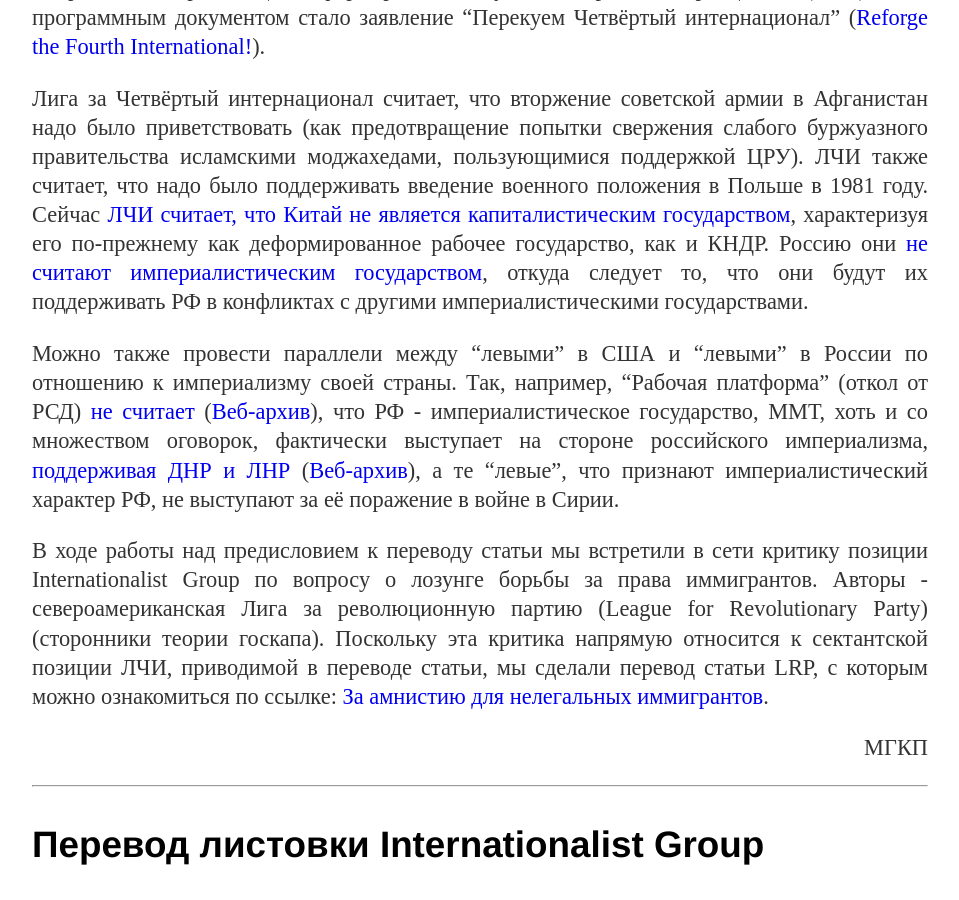
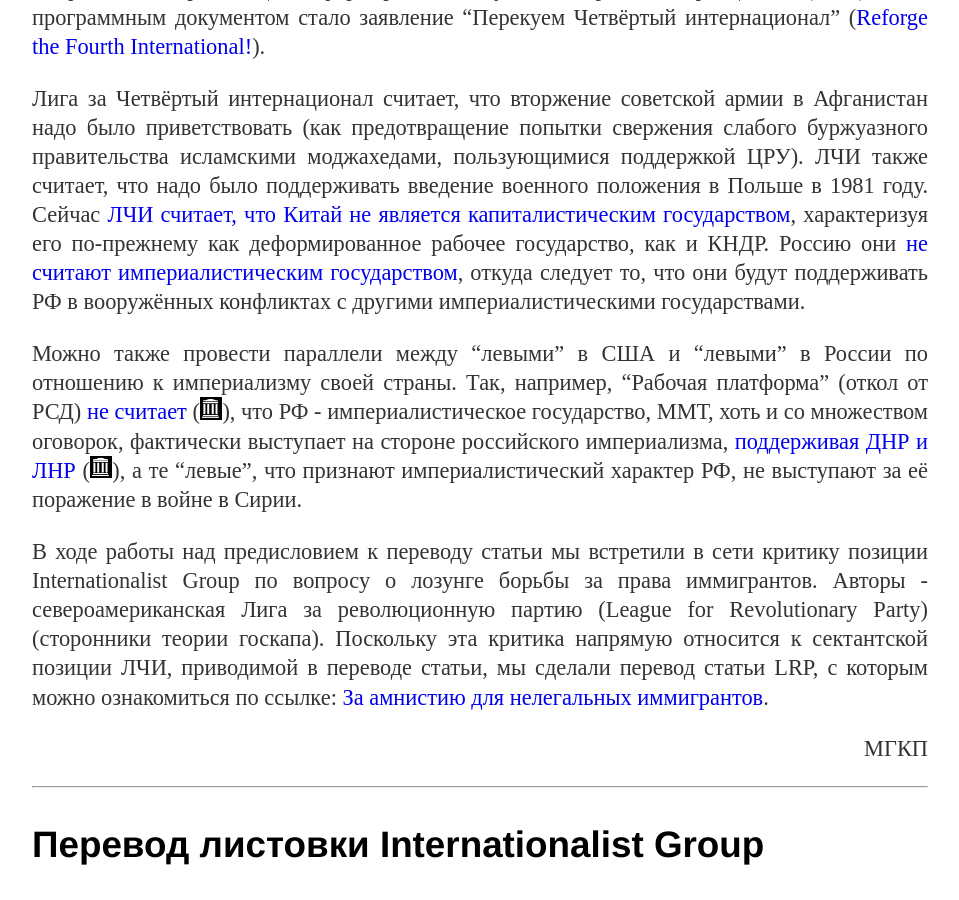
Before and after one commit to mgkp/mgkp.github.io, a Jekyll site: the page built from blog/_posts/2017-05-28-ig.md, in a window 1280 px wide and 900 px high, scrolled down 1638 px. Shown: the whole window, without its empty margins (160-1119 px from the left). Built offline with Jekyll 4.4.1, drawn with Linux system fonts in a browser that asks for light colours; some of the changed lines change nothing that is shown.

Commit message:
misprint fixed, web-archive logo added

```diff
--- a/blog/_posts/2017-05-28-ig.md
+++ b/blog/_posts/2017-05-28-ig.md
@@ -17,9 +17,9 @@
 
 В апреле того же года  Internationalist Group, Liga Quarta-Internacionalista do Brasil и фракция “Перманентная революция” сформировали Лигу за Четвёртый интернационал (ЛЧИ), чьим программным документом стало заявление “Перекуем Четвёртый интернационал” ([Reforge the Fourth International!](http://www.internationalist.org/lfideclaration.html)).
 
-Лига за Четвёртый интернационал считает, что вторжение советской армии в Афганистан надо было приветствовать (как предотвращение попытки свержения слабого буржуазного правительства исламскими моджахедами, пользующимися поддержкой ЦРУ). ЛЧИ также считает, что надо было поддерживать введение военного положения в Польше в 1981 году. Сейчас [ЛЧИ считает, что Китай не является капиталистическим государством](http://www.internationalist.org/iclcaught0301.html), характеризуя его по-прежнему как деформированное рабочее государство, как и КНДР. Россию они [не считают империалистическим государством](http://www.internationalist.org/bugbearrussianimperialism1405.html), откуда следует то, что они будут их поддерживать РФ в конфликтах с другими империалистическими государствами.
+Лига за Четвёртый интернационал считает, что вторжение советской армии в Афганистан надо было приветствовать (как предотвращение попытки свержения слабого буржуазного правительства исламскими моджахедами, пользующимися поддержкой ЦРУ). ЛЧИ также считает, что надо было поддерживать введение военного положения в Польше в 1981 году. Сейчас [ЛЧИ считает, что Китай не является капиталистическим государством](http://www.internationalist.org/iclcaught0301.html), характеризуя его по-прежнему как деформированное рабочее государство, как и КНДР. Россию они [не считают империалистическим государством](http://www.internationalist.org/bugbearrussianimperialism1405.html), откуда следует то, что они будут поддерживать РФ в вооружённых конфликтах с другими империалистическими государствами.
 
-Можно также провести параллели между “левыми” в США и “левыми” в России по отношению к империализму своей страны. Так, например, “Рабочая платформа” (откол от РСД) [не считает](https://vk.com/wall175048_8124) ([Веб-архив](https://web.archive.org/web/20170528195018/https://vk.com/wall175048_8124)), что РФ - империалистическое государство, ММТ, хоть и со множеством оговорок, фактически выступает на стороне российского империализма, [поддерживая ДНР и ЛНР](http://1917.com/XML/O8bGyDOOwbu+YveKxp7LBsh7pt8) ([Веб-архив](https://web.archive.org/web/20170528200048/http://1917.com/XML/O8bGyDOOwbu+YveKxp7LBsh7pt8)), а те “левые”, что признают империалистический характер РФ, не выступают за её поражение в войне в Сирии.
+Можно также провести параллели между “левыми” в США и “левыми” в России по отношению к империализму своей страны. Так, например, “Рабочая платформа” (откол от РСД) [не считает](https://vk.com/wall175048_8124) ([<img src="/images/glogo.jpg" style="height: 1em; width: auto;"/>](https://web.archive.org/web/20170528195018/https://vk.com/wall175048_8124)), что РФ - империалистическое государство, ММТ, хоть и со множеством оговорок, фактически выступает на стороне российского империализма, [поддерживая ДНР и ЛНР](http://1917.com/XML/O8bGyDOOwbu+YveKxp7LBsh7pt8) ([<img src="/images/glogo.jpg" style="height: 1em; width: auto;"/>](https://web.archive.org/web/20170528200048/http://1917.com/XML/O8bGyDOOwbu+YveKxp7LBsh7pt8)), а те “левые”, что признают империалистический характер РФ, не выступают за её поражение в войне в Сирии.
 
 В ходе работы над предисловием к переводу статьи мы встретили в сети критику позиции Internationalist Group по вопросу о лозунге борьбы за права иммигрантов. Авторы - североамериканская Лига за революционную партию (League for Revolutionary Party) (сторонники теории госкапа). Поскольку эта критика напрямую относится к сектантской позиции ЛЧИ, приводимой в переводе статьи, мы сделали перевод статьи LRP, с которым можно ознакомиться по ссылке: [За амнистию для нелегальных иммигрантов](/blog/2017/05/27/lrp).
 
```
Also changed, not shown: images/glogo.jpg (added).
